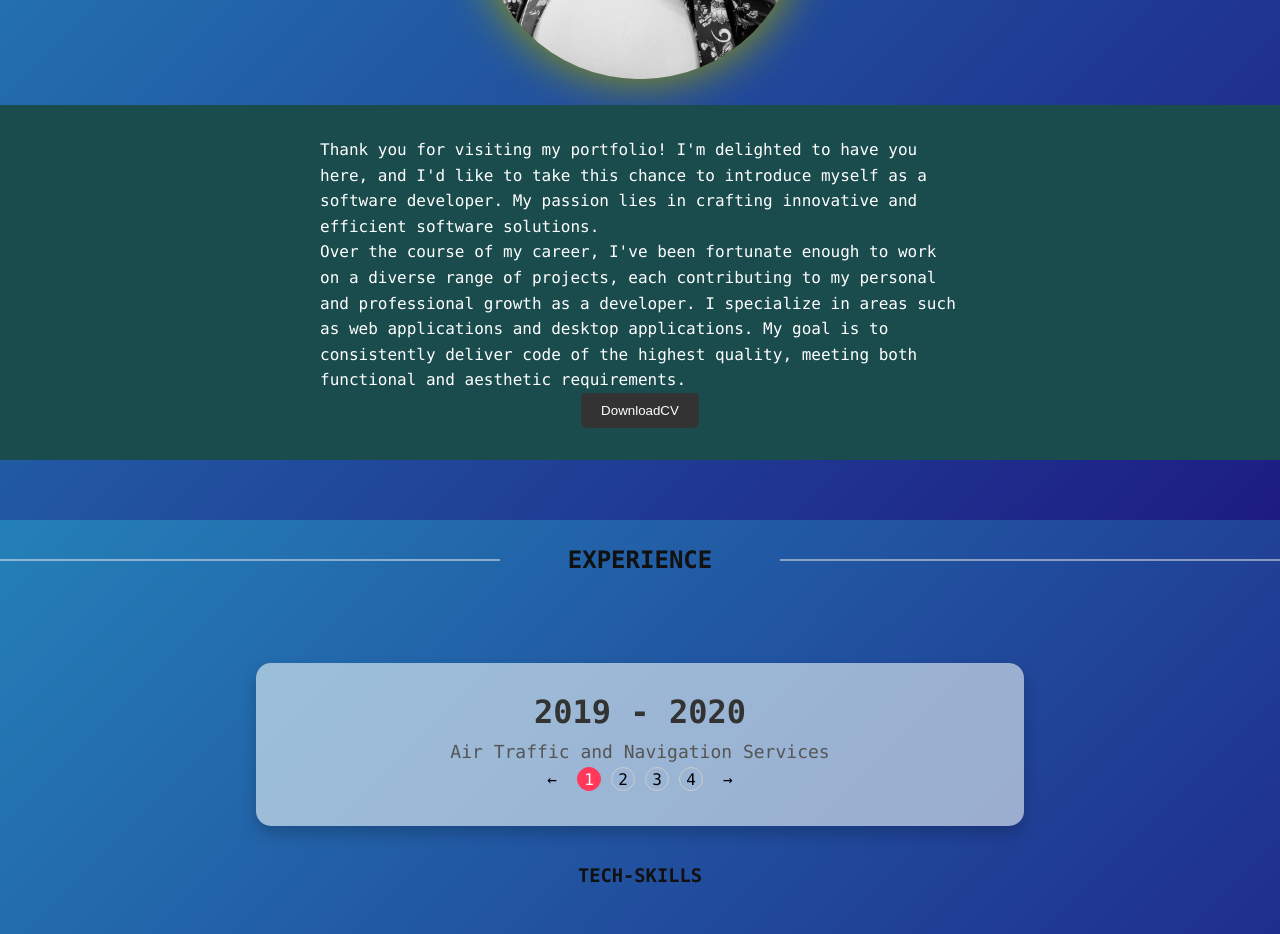
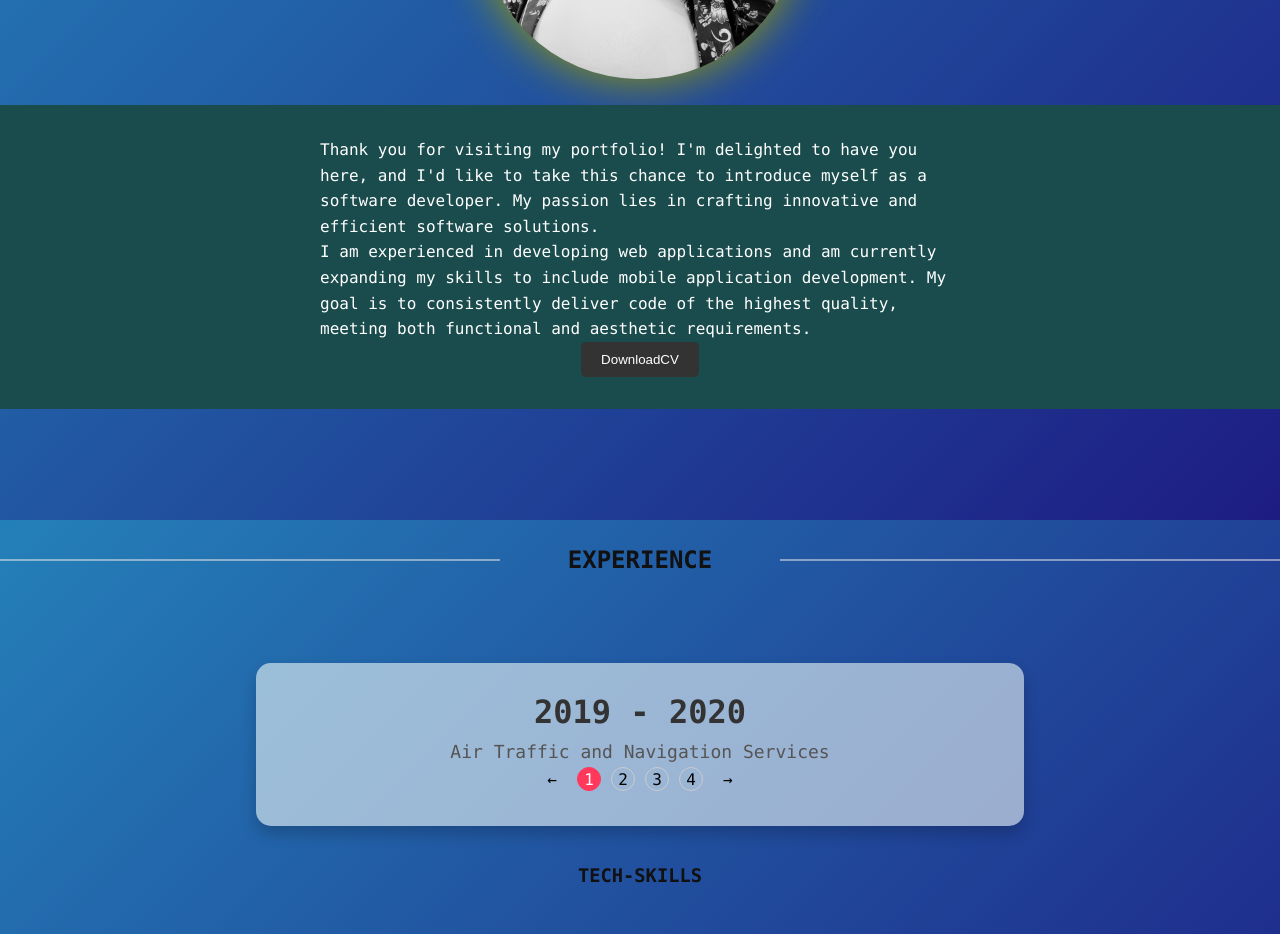
Before and after one commit to Sanerita/final-react-portfolio, a React (Vite) app: page / in a window 1280 px wide. Shown: the part 1160-2094 px from the top of the page. Built offline with nearby package versions, Linux system fonts and the light colour scheme.

Commit message:
changed about page info

```diff
--- a/package.json
+++ b/package.json
@@ -26,6 +26,6 @@
     "eslint-plugin-react": "^7.32.2",
     "eslint-plugin-react-hooks": "^4.6.0",
     "eslint-plugin-react-refresh": "^0.4.3",
-    "vite": "^4.4.5"
+    "vite": "^4.5.2"
   }
 }
--- a/src/components/aboutPage.jsx
+++ b/src/components/aboutPage.jsx
@@ -23,10 +23,8 @@ const AboutPage = () => {
             and I'd like to take this chance to introduce myself as a software
             developer. My passion lies in crafting innovative and efficient
             software solutions. <br />
-            Over the course of my career, I've been fortunate enough to work on
-            a diverse range of projects, each contributing to my personal and
-            professional growth as a developer. I specialize in areas such as
-            web applications and desktop applications. My goal is to
+            I am experienced in developing web applications and am currently
+            expanding my skills to include mobile application development. My goal is to
             consistently deliver code of the highest quality, meeting both
             functional and aesthetic requirements.
           </p>
```
Also changed, not shown: 1 other file (tests, documents, lock files or other folders).
